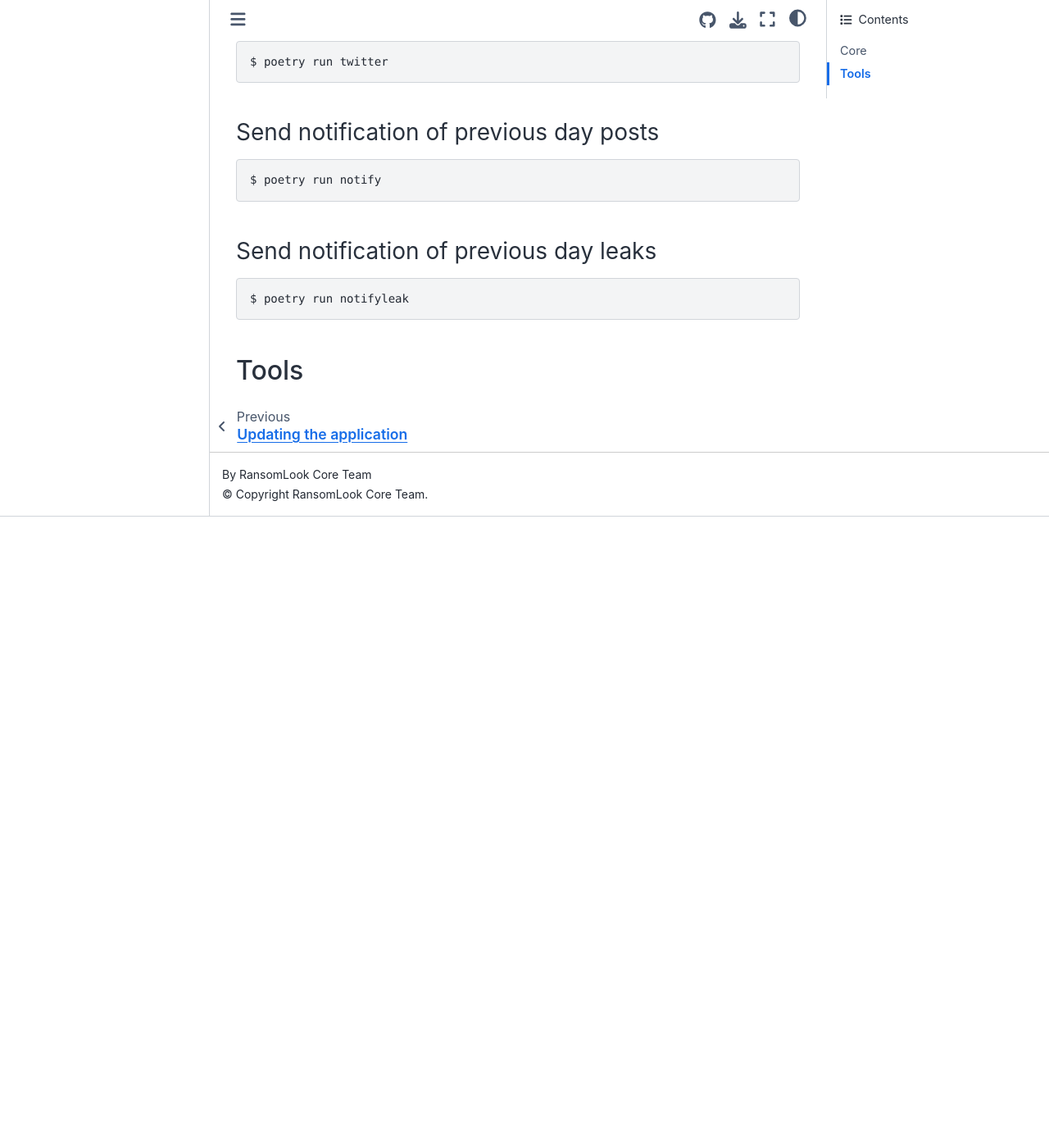
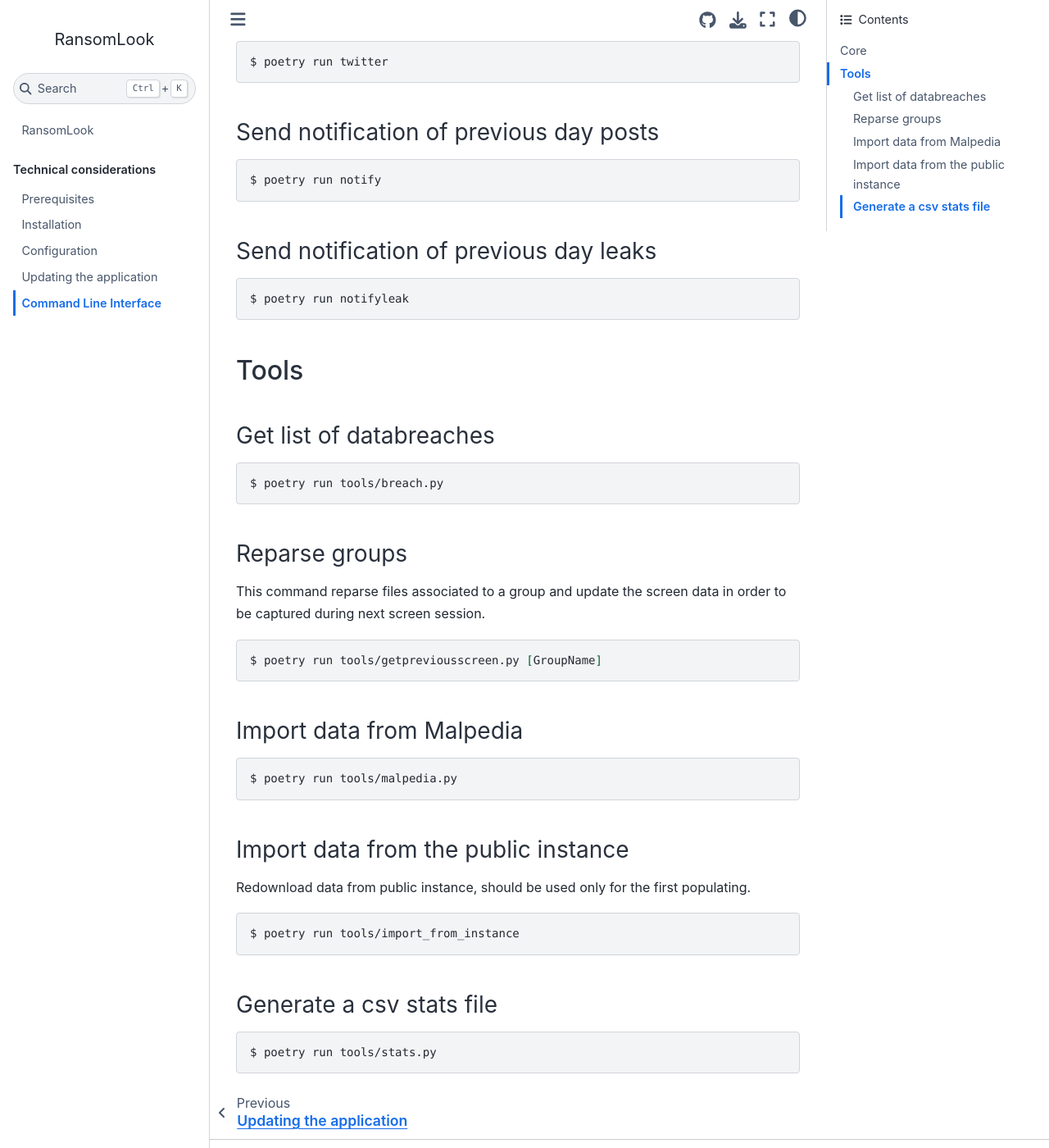
Before and after one commit to RansomLook/doc, a Sphinx documentation site: the page built from docs/command-line-interface.rst, in a window 1280 px wide and 1400 px high, scrolled down 2135 px. Shown: the whole window at 82% size. Built offline with Sphinx 7.4.7 and the Sphinx Book theme 1.1.4, drawn with Linux system fonts in a browser that asks for light colours; before the commit the page ends 2765 px from its top, so only the background shows below that.

Commit message:
more commands

```diff
--- a/docs/command-line-interface.rst
+++ b/docs/command-line-interface.rst
@@ -116,3 +116,44 @@
 
 Tools
 -----
+
+Get list of databreaches
+^^^^^^^^^^^^^^^^^^^^^^^^
+
+.. code-block:: bash
+
+    $ poetry run tools/breach.py
+
+
+Reparse groups
+^^^^^^^^^^^^^^
+
+This command reparse files associated to a group and update the screen data in order to be captured during next screen session.
+
+.. code-block:: bash
+
+    $ poetry run tools/getpreviousscreen.py [GroupName]
+
+Import data from Malpedia
+^^^^^^^^^^^^^^^^^^^^^^^^^
+
+.. code-block:: bash
+
+    $ poetry run tools/malpedia.py
+
+Import data from the public instance
+^^^^^^^^^^^^^^^^^^^^^^^^^^^^^^^^^^^^
+
+Redownload data from public instance, should be used only for the first populating.
+
+.. code-block:: bash
+
+    $ poetry run tools/import_from_instance
+
+
+Generate a csv stats file
+^^^^^^^^^^^^^^^^^^^^^^^^^
+
+.. code-block:: bash
+
+    $ poetry run tools/stats.py
```
Also changed, not shown: other parts of docs/command-line-interface.rst (+1 -1 lines).
